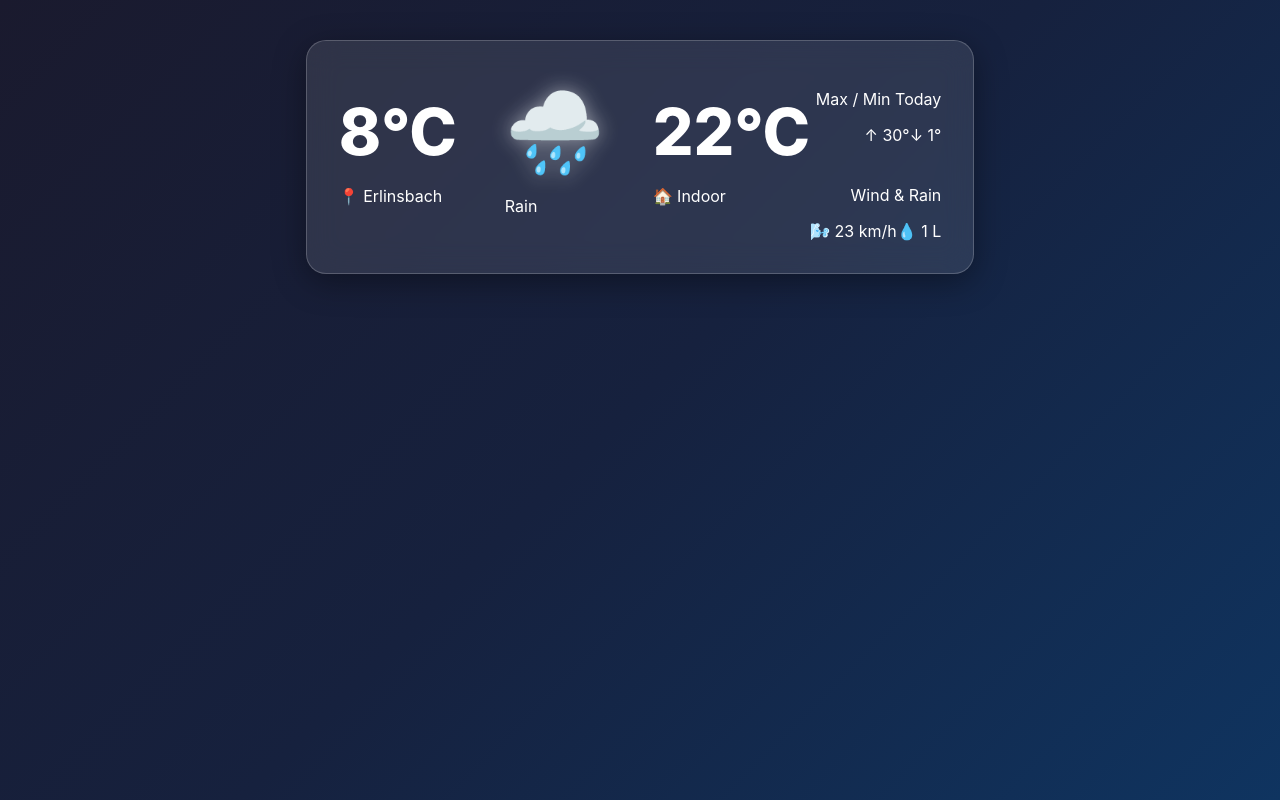
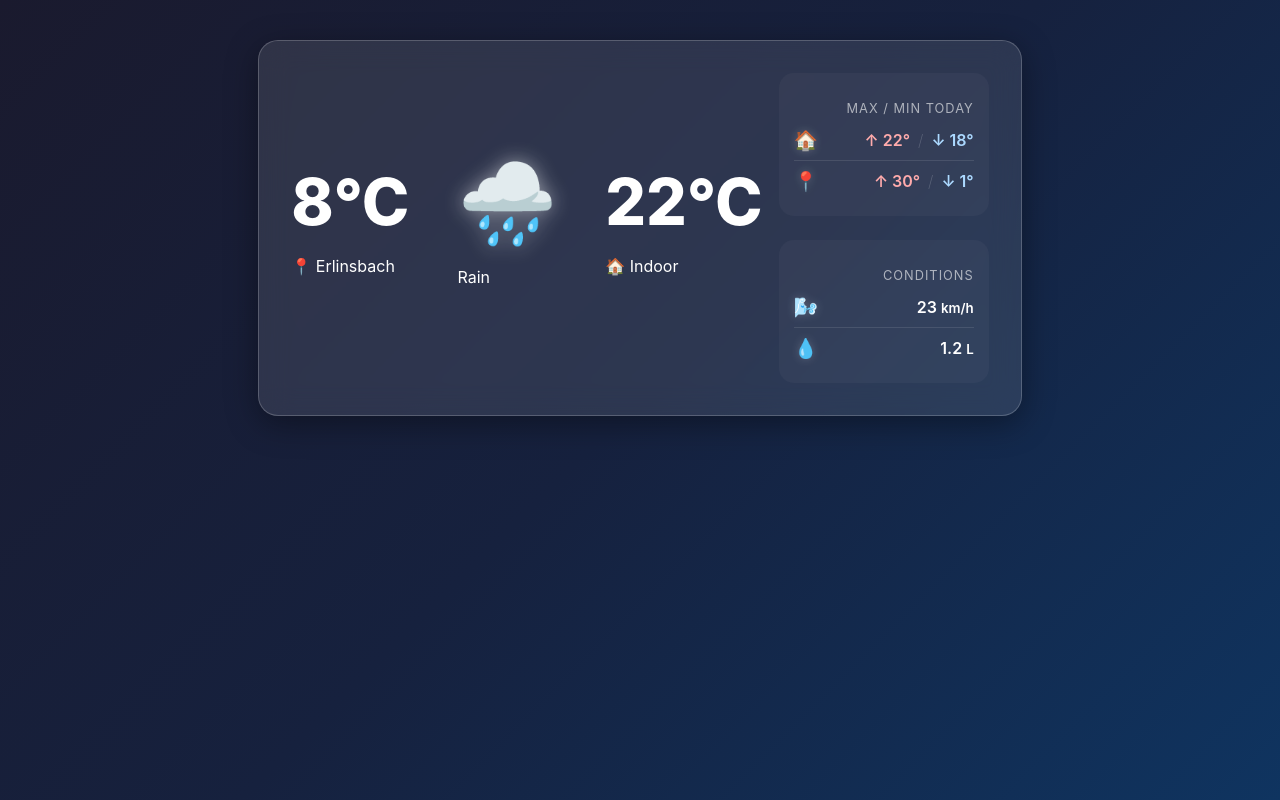
Before and after one commit to seanat0r/weather_station, a React app in the folder frontend/: page / in a window 1280 px wide. Built offline with nearby package versions, Linux system fonts and the light colour scheme; the HTML template or start-up script is replaced by a standard one.

Commit message:
added indoor and outdoor layout for max min and new project layout

```diff
--- a/frontend/src/App.tsx
+++ b/frontend/src/App.tsx
@@ -1,6 +1,6 @@
 import './css/App.css'
-import Board from './board.tsx'
-import WeatherHeader from './title.tsx'
+import Board from './components/board.tsx'
+import WeatherHeader from './components/title.tsx'
 
 export default function WeatherDashboard() {
 
--- /dev/null
+++ b/frontend/src/components/title.tsx
@@ -0,0 +1,64 @@
+import './../css/weather-header.css'
+
+export default function WeatherHeader() {
+    return (
+        <header className="weather-header">
+            <div className="hero-section">
+                <div className="main-temp">
+                    <span className="temp-value">8°C</span>
+                    <p className="location-label">📍 Erlinsbach</p>
+                </div>
+
+                <div className="weather-status">
+                    <span className="status-icon">🌧️</span>
+                    <p className="status-text">Rain</p>
+                </div>
+
+                <div className="main-temp indoor">
+                    <span className="temp-value">22°C</span>
+                    <p className="location-label">🏠 Indoor</p>
+                </div>
+            </div>
+
+            <div className="stats-grid">
+                <div className="stat-group">
+                    <p className="stat-label">Max / Min Today</p>
+                    <div className="temp-row">
+                        <span className="loc-icon">🏠</span>
+                        <div className="temp-minmax">
+                            <span className="temp-up">↑ 22°</span>
+                            <span className="temp-separator">/</span>
+                            <span className="temp-down">↓ 18°</span>
+                        </div>
+                    </div>
+                    <div className="stat-divider"></div>
+                    <div className="temp-row">
+                        <span className="loc-icon">📍</span>
+                        <div className="temp-minmax">
+                            <span className="temp-up">↑ 30°</span>
+                            <span className="temp-separator">/</span>
+                            <span className="temp-down">↓ 1°</span>
+                        </div>
+                    </div>
+                </div>
+
+                <div className="stat-group">
+                    <p className="stat-label">Conditions</p>
+                    <div className="temp-row">
+                        <span className="loc-icon">🌬️</span>
+                        <div className="temp-minmax">
+                            <span className="wind-value">23 <small>km/h</small></span>
+                        </div>
+                    </div>
+                    <div className="stat-divider"></div>
+                    <div className="temp-row">
+                        <span className="loc-icon">💧</span>
+                        <div className="temp-minmax">
+                            <span className="rain-value">1.2 <small>L</small></span>
+                        </div>
+                    </div>
+                </div>
+            </div>
+        </header>
+    );
+}
--- a/frontend/src/css/App.css
+++ b/frontend/src/css/App.css
@@ -1,4 +1,3 @@
-/* In App.css oder index.css */
 body {
     margin: 0;
     padding: 0;
--- a/frontend/src/css/weather-header.css
+++ b/frontend/src/css/weather-header.css
@@ -35,4 +35,53 @@
     flex-direction: column;
     gap: 1.5rem;
     text-align: right;
+    margin-left: 1rem;
 }
+.stat-group {
+    background: rgba(255, 255, 255, 0.03); /* Ganz dezenter Hintergrund */
+    padding: 15px;
+    border-radius: 15px;
+    min-width: 180px;
+}
+
+.stat-label {
+    font-size: 0.8rem;
+    text-transform: uppercase;
+    letter-spacing: 1px;
+    opacity: 0.6;
+    margin-bottom: 12px;
+}
+
+.temp-row {
+    display: flex;
+    justify-content: space-between;
+    align-items: center;
+    margin: 8px 0;
+}
+
+.loc-icon {
+    font-size: 1.2rem;
+    filter: drop-shadow(0 0 5px rgba(255,255,255,0.2));
+}
+
+.temp-minmax {
+    font-family: 'Inter', sans-serif;
+    font-weight: 600;
+    display: flex;
+    gap: 8px;
+    align-items: center;
+}
+
+.temp-up { color: #ffabac; }   /* Ganz sanftes Rot für Max */
+.temp-down { color: #acd9ff; } /* Ganz sanftes Blau für Min */
+
+.temp-separator {
+    opacity: 0.2;
+    font-weight: 200;
+}
+
+.stat-divider {
+    height: 1px;
+    background: rgba(255, 255, 255, 0.1);
+    margin: 4px 0;
+}
--- a/frontend/src/title.tsx
+++ /dev/null
@@ -1,42 +0,0 @@
-import './css/weather-header.css'
-
-export default function WeatherHeader() {
-    return (
-        <header className="weather-header">
-            <div className="hero-section">
-                <div className="main-temp">
-                    <span className="temp-value">8°C</span>
-                    <p className="location-label">📍 Erlinsbach</p>
-                </div>
-
-                <div className="weather-status">
-                    <span className="status-icon">🌧️</span>
-                    <p className="status-text">Rain</p>
-                </div>
-
-                <div className="main-temp indoor">
-                    <span className="temp-value">22°C</span>
-                    <p className="location-label">🏠 Indoor</p>
-                </div>
-            </div>
-
-            <div className="stats-grid">
-                <div className="stat-group">
-                    <p className="stat-label">Max / Min Today</p>
-                    <div className="stat-values">
-                        <span className="max-temp">↑ 30°</span>
-                        <span className="min-temp">↓ 1°</span>
-                    </div>
-                </div>
-
-                <div className="stat-group">
-                    <p className="stat-label">Wind & Rain</p>
-                    <div className="stat-values">
-                        <span>🌬️ 23 km/h</span>
-                        <span>💧 1 L</span>
-                    </div>
-                </div>
-            </div>
-        </header>
-    );
-}
```
Also changed, not shown: frontend/src/components/board.tsx (renamed from frontend/src/board.tsx).
